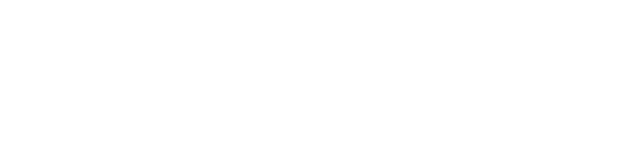
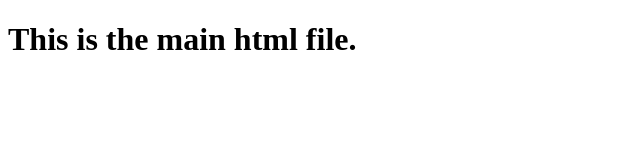
Before and after one commit to Maria-Farooq534/CSS-Course, a plain HTML site: page index.html in a window 1280 px wide. Shown: the whole page, without its empty margins (0-640 px from the left). Drawn offline with Linux system fonts and the light colour scheme.

Commit message:
adding text

```diff
--- a/index.html
+++ b/index.html
@@ -6,6 +6,7 @@
     <title>Document</title>
 </head>
 <body>
+    <h1>This is the main html file.</h1>
 
 </body>
 </html>
```
